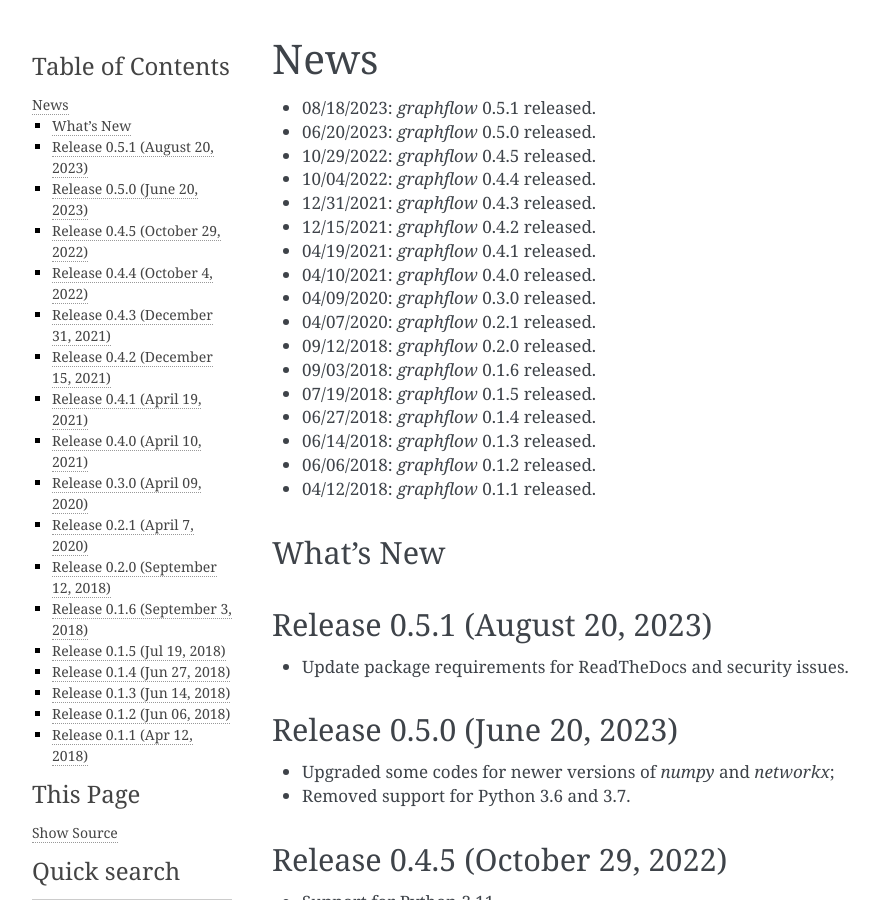
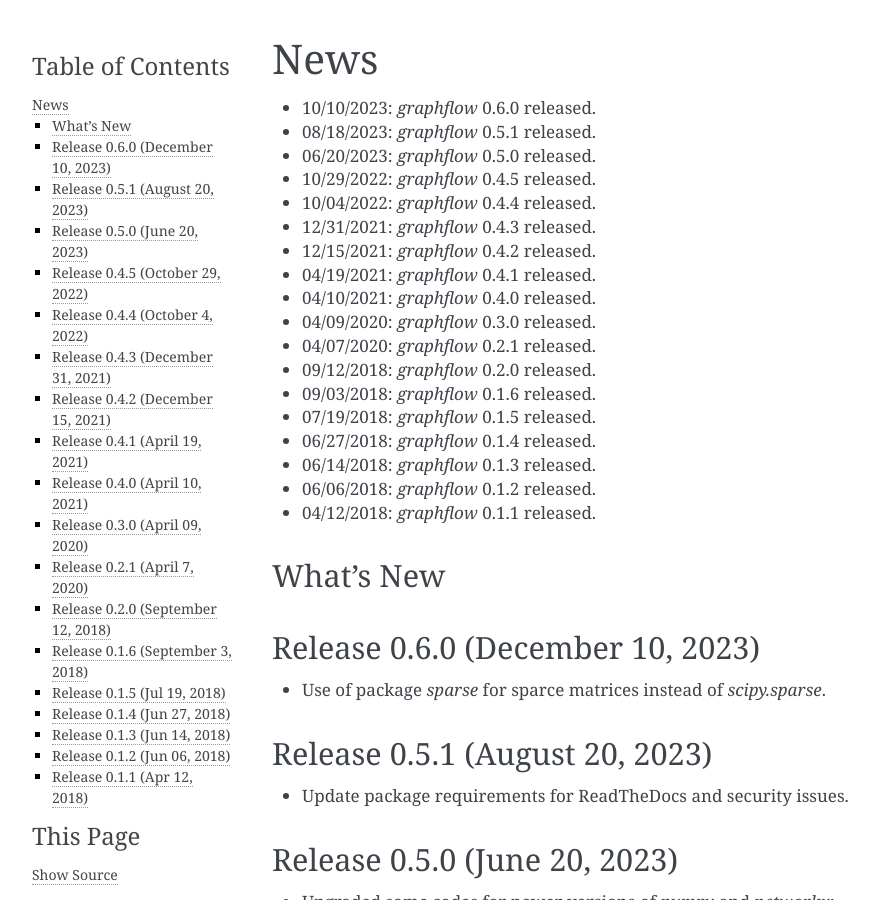
Before and after one commit to stephenhky/GraphFlow, a Sphinx documentation site: the page built from doc/source/news.rst, in a window 1280 px wide and 900 px high. Shown: the whole window, without its empty margins (148-1027 px from the left). Built offline with Sphinx 7.4.7, drawn with Linux system fonts in a browser that asks for light colours.

Commit message:
release 0.6.0

```diff
--- a/doc/source/news.rst
+++ b/doc/source/news.rst
@@ -1,6 +1,7 @@
 News
 ====
 
+* 10/10/2023: `graphflow` 0.6.0 released.
 * 08/18/2023: `graphflow` 0.5.1 released.
 * 06/20/2023: `graphflow` 0.5.0 released.
 * 10/29/2022: `graphflow` 0.4.5 released.
@@ -21,6 +22,11 @@
 
 What's New
 ----------
+
+Release 0.6.0 (December 10, 2023)
+---------------------------------
+
+* Use of package `sparse` for sparce matrices instead of `scipy.sparse`.
 
 Release 0.5.1 (August 20, 2023)
 -------------------------------
--- a/setup.py
+++ b/setup.py
@@ -22,7 +22,7 @@
 
 
 setup(name='graphflow',
-      version="0.6.0a1",
+      version="0.6.0",
       description="Algorithms for Graph Flow Analysis",
       long_description="Numerical routines for analyzing data represented by graphs",
       classifiers=[
```
Also changed, not shown: README.md (+1 -0 lines).
